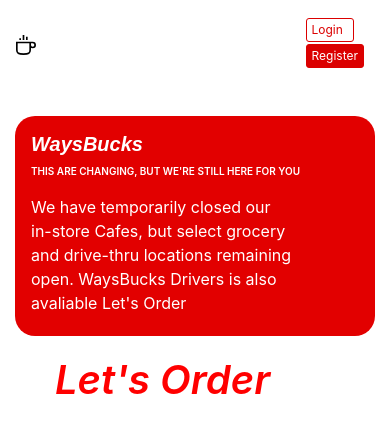
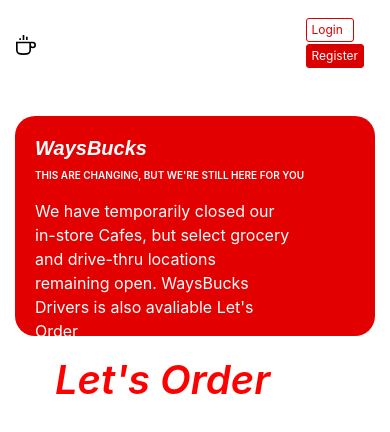
Before and after one commit to lordgent/lordgent-waysbucks, a React (Create React App) app: page / in a window 390 px wide. Shown: the top 432 px of the page. Built offline with nearby package versions, Linux system fonts and the light colour scheme; no server answers.

Commit message:
update home padding

```diff
--- a/src/components/content/Jum.module.css
+++ b/src/components/content/Jum.module.css
@@ -24,7 +24,7 @@
 
 @media only screen and (max-width: 600px) {
     .jumcontent{
-        padding: 16px;
+        padding: 20px;
         height: 220px;
     }
 
```
